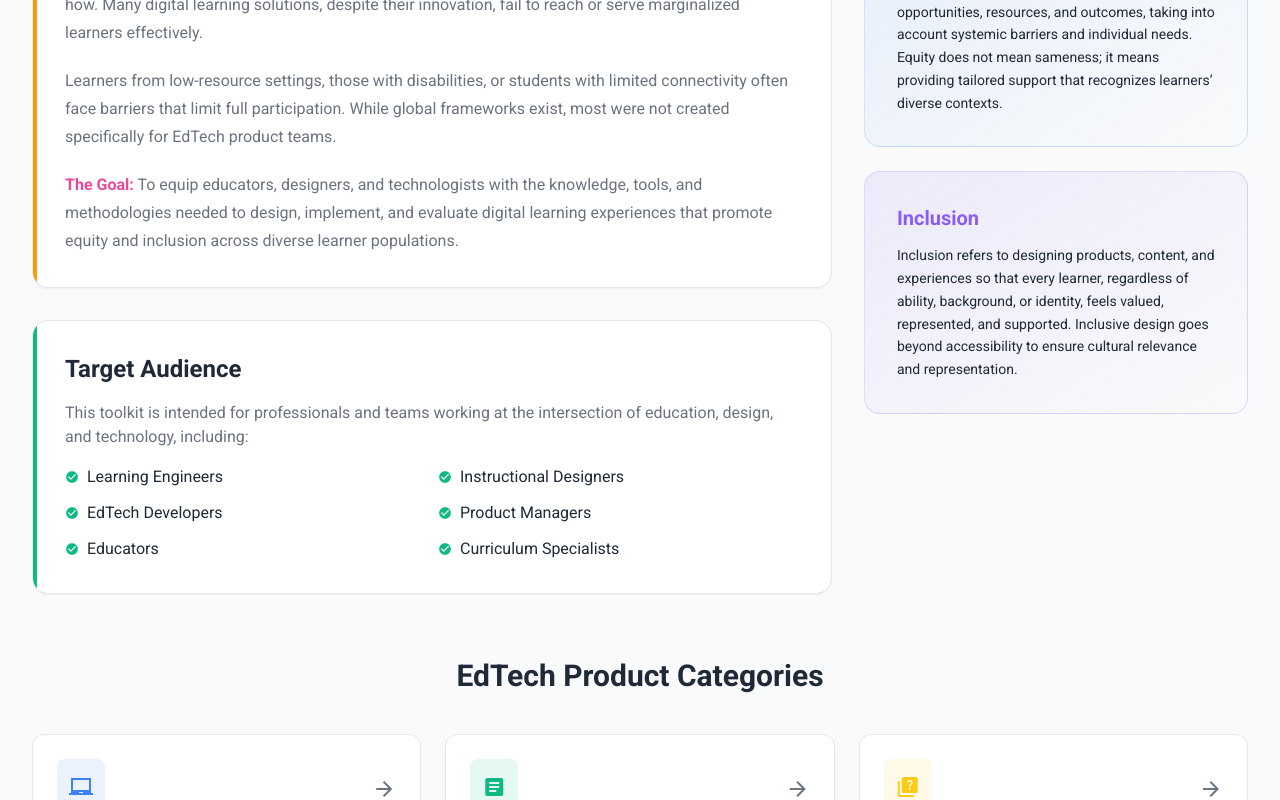
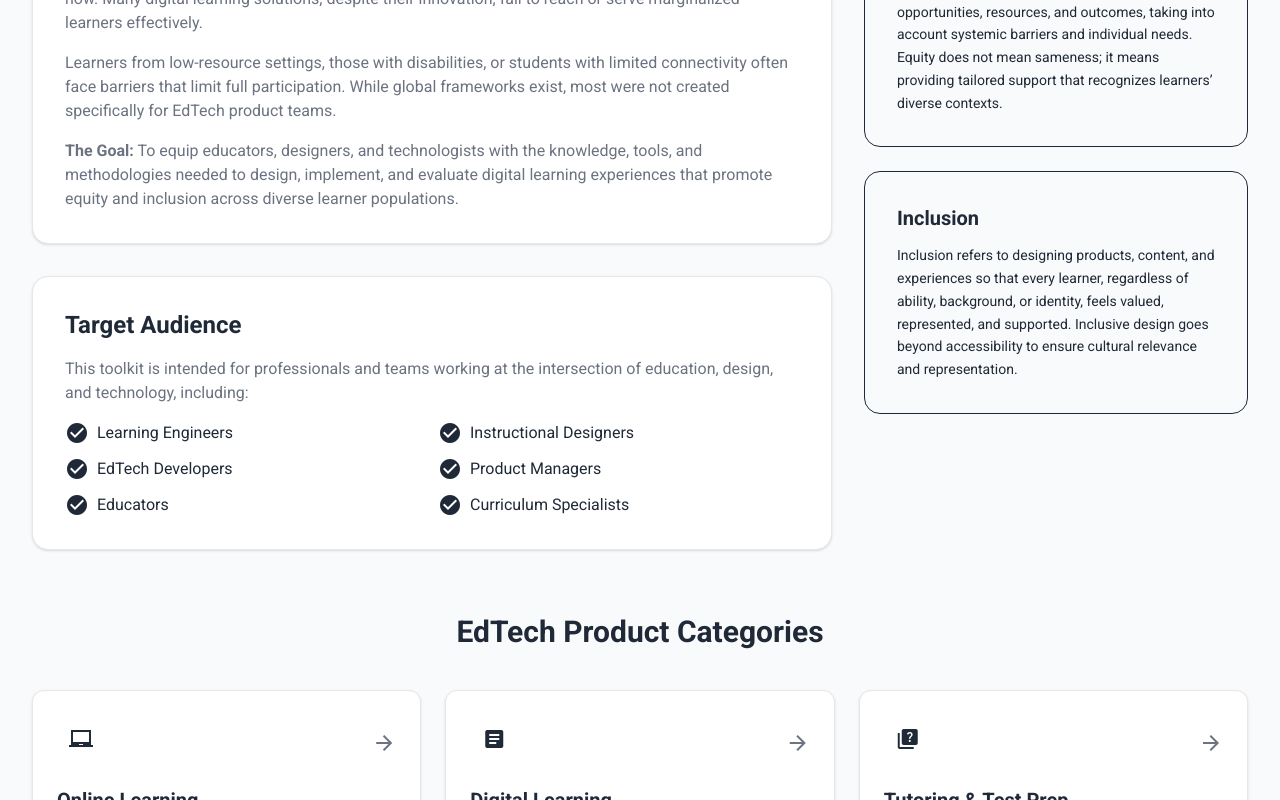
Before and after one commit to Vincent-mutwiri/Accesibility-Toolkit, a React (Vite) app: page / in a window 1280 px wide. Shown: the part 520-1320 px from the top of the page. Built offline with nearby package versions, Linux system fonts and the light colour scheme.

Commit message:
Tailwind v4 installed
CSS file using @import "tailwindcss" syntax

Custom theme with @theme block

PostCSS config with @tailwindcss/postcss

CSS properly imported in index.tsx

Build generating CSS file

```diff
--- /dev/null
+++ b/index.css
@@ -0,0 +1,21 @@
+@import "tailwindcss";
+
+@theme {
+  --color-primary: #C026D3;
+  --color-primary-dark: #A21CAF;
+  --color-background-light: #F9FAFB;
+  --color-background-dark: #111827;
+  --color-card-light: #FFFFFF;
+  --color-card-dark: #1F2937;
+  --color-text-light: #1F2937;
+  --color-text-dark: #E5E7EB;
+  --color-subtle-light: #6B7280;
+  --color-subtle-dark: #9CA3AF;
+  --color-border-light: #E5E7EB;
+  --color-border-dark: #374151;
+  --font-display: 'Roboto', sans-serif;
+}
+
+body {
+  font-family: var(--font-display);
+}
--- a/index.html
+++ b/index.html
@@ -4,62 +4,9 @@
     <meta charset="utf-8" />
     <meta name="viewport" content="width=device-width, initial-scale=1.0" />
     <title>Equity and Inclusion Toolkit</title>
-    <script src="https://cdn.tailwindcss.com?plugins=forms,typography"></script>
     <link href="https://fonts.googleapis.com/css2?family=Roboto:wght@400;500;700&display=swap" rel="stylesheet"/>
     <link href="https://fonts.googleapis.com/icon?family=Material+Icons|Material+Icons+Outlined" rel="stylesheet"/>
-    <script>
-      tailwind.config = {
-        darkMode: "class",
-        theme: {
-          extend: {
-            colors: {
-              primary: "#C026D3", // Fuchsia-600 (Matching the center/vibrant feel)
-              "primary-dark": "#A21CAF",
-              "brand-orange": "#F59E0B",
-              "brand-yellow": "#FACC15",
-              "brand-red": "#EF4444",
-              "brand-purple": "#8B5CF6",
-              "brand-blue": "#3B82F6",
-              "brand-cyan": "#06B6D4",
-              "brand-green": "#10B981",
-              "brand-lime": "#84CC16",
-              "brand-pink": "#EC4899",
-              "background-light": "#F9FAFB",
-              "background-dark": "#111827",
-              "card-light": "#FFFFFF",
-              "card-dark": "#1F2937",
-              "text-light": "#1F2937",
-              "text-dark": "#E5E7EB",
-              "subtle-light": "#6B7280",
-              "subtle-dark": "#9CA3AF",
-              "border-light": "#E5E7EB",
-              "border-dark": "#374151",
-            },
-            fontFamily: {
-              display: ["Roboto", "sans-serif"],
-            },
-            borderRadius: {
-              DEFAULT: "0.5rem",
-            },
-          },
-        },
-      };
-    </script>
-    <style>
-      body {
-        font-family: 'Roboto', sans-serif;
-      }
-    </style>
-  <script type="importmap">
-{
-  "imports": {
-    "react-router-dom": "https://aistudiocdn.com/react-router-dom@^7.9.6",
-    "react/": "https://aistudiocdn.com/react@^19.2.0/",
-    "react": "https://aistudiocdn.com/react@^19.2.0",
-    "react-dom/": "https://aistudiocdn.com/react-dom@^19.2.0/"
-  }
-}
-</script>
+    <script type="module" src="/index.tsx"></script>
 </head>
   <body class="bg-background-light dark:bg-background-dark text-text-light dark:text-text-dark antialiased">
     <div id="root"></div>
--- a/index.tsx
+++ b/index.tsx
@@ -1,5 +1,6 @@
 import React from 'react';
 import ReactDOM from 'react-dom/client';
+import './index.css';
 import App from './App';
 
 const rootElement = document.getElementById('root');
--- a/package.json
+++ b/package.json
@@ -9,13 +9,15 @@
     "preview": "vite preview"
   },
   "dependencies": {
-    "react-router-dom": "^7.9.6",
     "react": "^19.2.0",
-    "react-dom": "^19.2.0"
+    "react-dom": "^19.2.0",
+    "react-router-dom": "^7.9.6"
   },
   "devDependencies": {
+    "@tailwindcss/postcss": "^4.1.17",
     "@types/node": "^22.14.0",
     "@vitejs/plugin-react": "^5.0.0",
+    "tailwindcss": "^4.1.17",
     "typescript": "~5.8.2",
     "vite": "^6.2.0"
   }
--- /dev/null
+++ b/postcss.config.js
@@ -0,0 +1,5 @@
+export default {
+  plugins: {
+    '@tailwindcss/postcss': {}
+  }
+}
```
Also changed, not shown: 1 other file (tests, documents, lock files or other folders).
